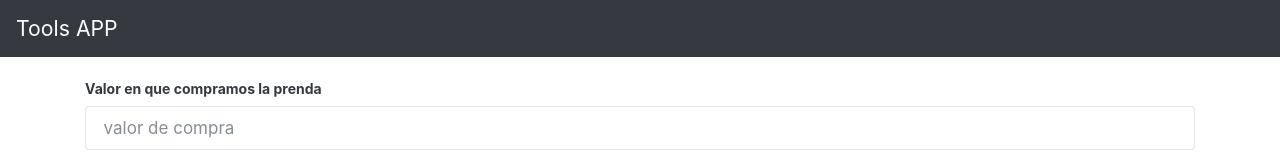
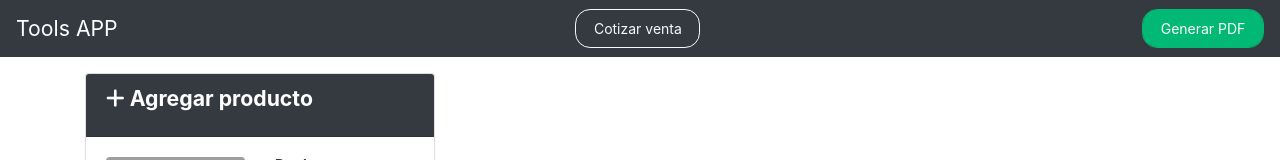
Before and after one commit to DuvanCorrea/toolsapp, a React (Create React App) app: page / in a window 1280 px wide. Shown: the top 160 px of the page. Built offline with nearby package versions, Linux system fonts and the light colour scheme; grey boxes are pictures that could not be loaded.

Commit message:
navegacion entre paginas

```diff
--- a/src/App.js
+++ b/src/App.js
@@ -21,7 +21,7 @@ export default class App extends Component {
           total: 0,
         },
       ],
-      pagActual: "cotizar",
+      pagActual: "/",
       cotizacion: {
         proveedores: {
           alonso: {
@@ -250,11 +250,19 @@ export default class App extends Component {
     doc.save("Fer Te Amo.pdf");
   };
 
+  // Funciones para redireccionar
   cambiarPag = () => {
     this.setState({
       pagActual: "cotizar",
     });
   };
+  cambiarAgenerarPdf = () => {
+    this.setState({
+      pagActual: "/",
+    });
+  };
+
+  //FIN Funciones para redireccionar
 
   cotizarEnvioPrenda1 = (cot) => {
     this.setState({
@@ -268,6 +276,7 @@ export default class App extends Component {
         return (
           <div className="app">
             <Navbar
+              cambiarAgenerarPdf={this.cambiarAgenerarPdf}
               generatePDF={this.generatePDF}
               cambiarPag={this.cambiarPag}
             />
@@ -293,6 +302,7 @@ export default class App extends Component {
         return (
           <div className="app">
             <Navbar
+              cambiarAgenerarPdf={this.cambiarAgenerarPdf}
               generatePDF={this.generatePDF}
               cambiarPag={this.cambiarPag}
               boton={this.state.pagActual}
--- a/src/navbar/navbar.js
+++ b/src/navbar/navbar.js
@@ -6,6 +6,12 @@ export default class navbar extends Component {
       return (
         <nav className="navbar table-dark">
           <div className="navbar-brand">Tools APP</div>
+          <button
+            className="btn btn-outline-light"
+            onClick={this.props.cambiarPag}
+          >
+            Cotizar venta
+          </button>
           <div className="form-group m-0">
             <button
               onClick={this.props.generatePDF}
@@ -15,13 +21,18 @@ export default class navbar extends Component {
               Generar PDF
             </button>
           </div>
-          <a onClick={this.props.cambiarPag}>Cotizar</a>
         </nav>
       );
     } else {
       return (
         <nav className="navbar table-dark">
           <div className="navbar-brand">Tools APP</div>
+          <button
+            className="btn btn-outline-light ml-0"
+            onClick={this.props.cambiarAgenerarPdf}
+          >
+            Pedidos PDF
+          </button>
           <div className="form-group m-0"></div>
         </nav>
       );
```
